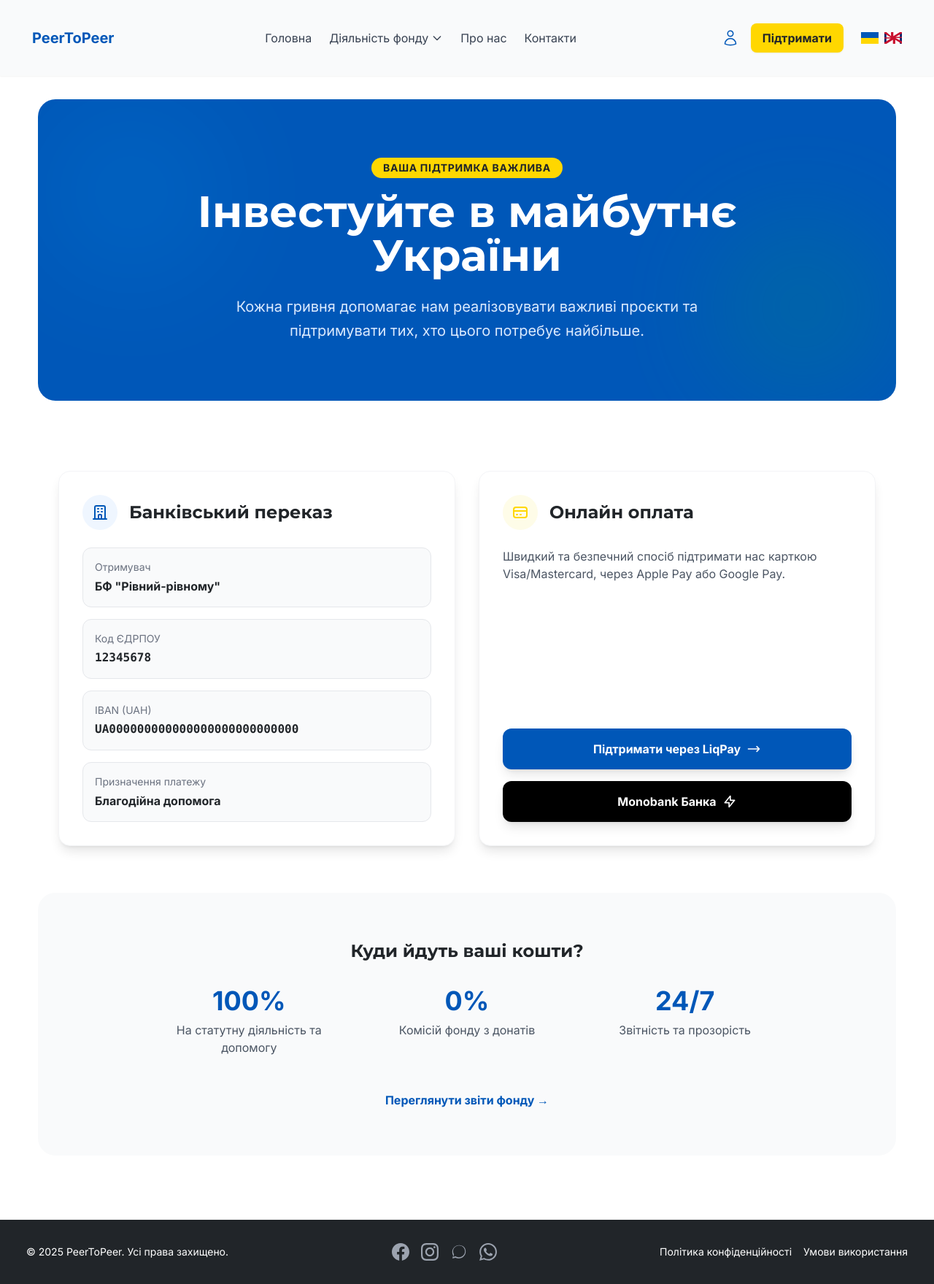
After one commit to VikTornado/PeerToPeer, a Django app: page /donate/ in a window 1280 px wide. The commit adds this page. Shown: the whole page at 73% size. Run offline with Django 5.2, Linux system fonts and the light colour scheme; some libraries are stand-ins or nearby versions.

Commit message:
Add Donate page and button, fix content fallback logic, fix template syntax errors

```diff
--- a/core/urls.py
+++ b/core/urls.py
@@ -17,6 +17,7 @@ urlpatterns = [
     path('international/', international_view, name='international'),
     path('volunteering/', volunteering_view, name='volunteering'),
     path('contacts/', views.contacts_view, name='contacts'),
+    path('donate/', views.donate_view, name='donate'),
     path('volunteer-apply/', views.volunteer_apply, name='volunteer_apply'),
     path('set-language/', set_language, name='set_language'),
     # Trigger reload
--- a/core/views.py
+++ b/core/views.py
@@ -46,6 +46,10 @@ def contacts_view(request):
     return render(request, 'includes/contacts.html')
 
 
+def donate_view(request):
+    return render(request, 'includes/donate.html')
+
+
 from django.http import JsonResponse
 from django.core.mail import send_mail
 from django.views.decorators.http import require_POST
--- a/news/templates/news/news_detail.html
+++ b/news/templates/news/news_detail.html
@@ -1,4 +1,5 @@
 {% extends 'base.html' %}
+{% load static %}
 
 {% block title %}{{ news.title }} | PeerToPeer{% endblock %}
 
--- a/static/css/styles.css
+++ b/static/css/styles.css
@@ -803,6 +803,10 @@ h1, h2, h3, h4, h5, h6 {
   margin-top: auto;
 }
 
+.mt-12 {
+  margin-top: 3rem;
+}
+
 .line-clamp-3 {
   overflow: hidden;
   display: -webkit-box;
@@ -894,6 +898,10 @@ h1, h2, h3, h4, h5, h6 {
   height: 100%;
 }
 
+.h-5 {
+  height: 1.25rem;
+}
+
 .max-h-\[400px\] {
   max-height: 400px;
 }
@@ -960,6 +968,10 @@ h1, h2, h3, h4, h5, h6 {
 
 .w-full {
   width: 100%;
+}
+
+.w-5 {
+  width: 1.25rem;
 }
 
 .max-w-2xl {
@@ -1096,6 +1108,10 @@ h1, h2, h3, h4, h5, h6 {
 
 .gap-8 {
   gap: 2rem;
+}
+
+.gap-2 {
+  gap: 0.5rem;
 }
 
 .space-x-2 > :not([hidden]) ~ :not([hidden]) {
@@ -1156,6 +1172,10 @@ h1, h2, h3, h4, h5, h6 {
   overflow-wrap: break-word;
 }
 
+.break-all {
+  word-break: break-all;
+}
+
 .rounded {
   border-radius: 0.25rem;
 }
@@ -1478,6 +1498,10 @@ h1, h2, h3, h4, h5, h6 {
 
 .font-sans {
   font-family: Inter, sans-serif;
+}
+
+.font-mono {
+  font-family: ui-monospace, SFMono-Regular, Menlo, Monaco, Consolas, "Liberation Mono", "Courier New", monospace;
 }
 
 .text-2xl {
@@ -1944,6 +1968,10 @@ h1, h2, h3, h4, h5, h6 {
   color: rgb(255 255 255 / var(--tw-text-opacity, 1));
 }
 
+.group:hover .group-hover\:opacity-100 {
+  opacity: 1;
+}
+
 @media (min-width: 640px) {
   .sm\:inline {
     display: inline;
@@ -2023,6 +2051,10 @@ h1, h2, h3, h4, h5, h6 {
     display: block;
   }
 
+  .md\:inline-block {
+    display: inline-block;
+  }
+
   .md\:flex {
     display: flex;
   }
--- a/templates/base.html
+++ b/templates/base.html
@@ -1,4 +1,4 @@
-{% load static %}
+{% load static i18n %}
 <!DOCTYPE html>
 <html lang="uk" class="h-full">
   <head>
--- a/templates/includes/about.html
+++ b/templates/includes/about.html
@@ -4,7 +4,7 @@
 {% block content %}
 <div class="font-sans text-gray-700">
 
-  {% if page.content %}
+  {% if page.content and page.content|striptags|length > 5 %}
     <div class="container mx-auto py-12 px-4 prose max-w-none text-gray-700">
       {{ page.content|safe }}
     </div>
--- /dev/null
+++ b/templates/includes/donate.html
@@ -0,0 +1,116 @@
+{% extends 'base.html' %}
+{% load i18n static %}
+
+{% block title %}{% trans "Підтримати фонд" %} | PeerToPeer{% endblock %}
+
+{% block content %}
+<div class="font-sans text-gray-700">
+
+  <!-- Hero Section -->
+  <section class="relative py-20 bg-[#0057B8] text-white overflow-hidden rounded-3xl my-8 mx-4 md:mx-0">
+    <div class="relative z-10 max-w-4xl mx-auto text-center px-4">
+      <div class="inline-block px-4 py-1 rounded-full bg-[#FFD700] text-[#212529] font-bold text-sm mb-4 uppercase tracking-wider">
+        {% trans "Ваша підтримка важлива" %}
+      </div>
+      <h1 class="text-4xl md:text-6xl font-heading font-bold mb-6 leading-tight">
+        {% trans "Інвестуйте в майбутнє України" %}
+      </h1>
+      <p class="text-xl text-blue-100 max-w-2xl mx-auto leading-relaxed">
+        {% trans "Кожна гривня допомагає нам реалізовувати важливі проєкти та підтримувати тих, хто цього потребує найбільше." %}
+      </p>
+    </div>
+    <!-- Decor -->
+    <div class="absolute top-0 left-0 w-64 h-64 bg-white opacity-10 rounded-full mix-blend-overlay filter blur-3xl"></div>
+    <div class="absolute bottom-0 right-0 w-64 h-64 bg-[#FFD700] opacity-20 rounded-full mix-blend-overlay filter blur-3xl"></div>
+  </section>
+
+  <!-- Payment Methods Grid -->
+  <section class="py-16 max-w-6xl mx-auto px-4">
+    <div class="grid md:grid-cols-2 gap-8">
+
+      <!-- Bank Transfer -->
+      <div class="bg-white p-8 rounded-2xl shadow-lg border border-gray-100">
+        <div class="flex items-center mb-6">
+          <div class="w-12 h-12 bg-blue-50 rounded-full flex items-center justify-center mr-4">
+            <svg class="w-6 h-6 text-[#0057B8]" fill="none" stroke="currentColor" viewBox="0 0 24 24"><path stroke-linecap="round" stroke-linejoin="round" stroke-width="2" d="M19 21V5a2 2 0 00-2-2H7a2 2 0 00-2 2v16m14 0h2m-2 0h-5m-9 0H3m2 0h5M9 7h1m-1 4h1m4-4h1m-1 4h1m-5 10v-5a1 1 0 011-1h2a1 1 0 011 1v5m-4 0h4"></path></svg>
+          </div>
+          <h2 class="text-2xl font-bold text-[#212529]">{% trans "Банківський переказ" %}</h2>
+        </div>
+
+        <div class="space-y-4">
+          <div class="p-4 bg-gray-50 rounded-xl border border-gray-200">
+            <p class="text-sm text-gray-500 mb-1">{% trans "Отримувач" %}</p>
+            <p class="font-bold text-[#212529] break-words">БФ "Рівний-рівному"</p>
+          </div>
+          <div class="p-4 bg-gray-50 rounded-xl border border-gray-200">
+            <p class="text-sm text-gray-500 mb-1">{% trans "Код ЄДРПОУ" %}</p>
+            <p class="font-bold text-[#212529] font-mono">12345678</p>
+          </div>
+          <div class="p-4 bg-gray-50 rounded-xl border border-gray-200 relative group cursor-pointer" onclick="navigator.clipboard.writeText('UA000000000000000000000000000'); alert('IBAN скопійовано!')">
+            <p class="text-sm text-gray-500 mb-1">IBAN (UAH)</p>
+            <p class="font-bold text-[#212529] font-mono break-all">UA000000000000000000000000000</p>
+            <div class="absolute top-4 right-4 text-[#0057B8] opacity-0 group-hover:opacity-100 transition">
+              <svg class="w-5 h-5" fill="none" stroke="currentColor" viewBox="0 0 24 24"><path stroke-linecap="round" stroke-linejoin="round" stroke-width="2" d="M8 16H6a2 2 0 01-2-2V6a2 2 0 012-2h8a2 2 0 012 2v2m-6 12h8a2 2 0 002-2v-8a2 2 0 00-2-2h-8a2 2 0 00-2 2v8a2 2 0 002 2z"></path></svg>
+            </div>
+          </div>
+          <div class="p-4 bg-gray-50 rounded-xl border border-gray-200">
+            <p class="text-sm text-gray-500 mb-1">{% trans "Призначення платежу" %}</p>
+            <p class="font-bold text-[#212529]">{% trans "Благодійна допомога" %}</p>
+          </div>
+        </div>
+      </div>
+
+      <!-- Online Payment -->
+      <div class="bg-white p-8 rounded-2xl shadow-lg border border-gray-100 flex flex-col">
+        <div class="flex items-center mb-6">
+          <div class="w-12 h-12 bg-yellow-50 rounded-full flex items-center justify-center mr-4">
+            <svg class="w-6 h-6 text-[#FFD700]" fill="none" stroke="currentColor" viewBox="0 0 24 24"><path stroke-linecap="round" stroke-linejoin="round" stroke-width="2" d="M3 10h18M7 15h1m4 0h1m-7 4h12a3 3 0 003-3V8a3 3 0 00-3-3H6a3 3 0 00-3 3v8a3 3 0 003 3z"></path></svg>
+          </div>
+          <h2 class="text-2xl font-bold text-[#212529]">{% trans "Онлайн оплата" %}</h2>
+        </div>
+
+        <p class="text-gray-600 mb-8">
+          {% trans "Швидкий та безпечний спосіб підтримати нас карткою Visa/Mastercard, через Apple Pay або Google Pay." %}
+        </p>
+
+        <div class="mt-auto space-y-4">
+          <button class="w-full py-4 bg-[#0057B8] text-white font-bold rounded-xl hover:bg-blue-700 transition shadow-lg flex items-center justify-center gap-2">
+            <span>{% trans "Підтримати через LiqPay" %}</span>
+            <svg class="w-5 h-5" fill="none" stroke="currentColor" viewBox="0 0 24 24"><path stroke-linecap="round" stroke-linejoin="round" stroke-width="2" d="M17 8l4 4m0 0l-4 4m4-4H3"></path></svg>
+          </button>
+          <button class="w-full py-4 bg-black text-white font-bold rounded-xl hover:bg-gray-800 transition shadow-lg flex items-center justify-center gap-2">
+            <span>{% trans "Monobank Банка" %}</span>
+            <svg class="w-5 h-5" fill="none" stroke="currentColor" viewBox="0 0 24 24"><path stroke-linecap="round" stroke-linejoin="round" stroke-width="2" d="M13 10V3L4 14h7v7l9-11h-7z"></path></svg>
+          </button>
+        </div>
+      </div>
+
+    </div>
+  </section>
+
+  <!-- FAQ / Trust Section -->
+  <section class="py-16 bg-gray-50 rounded-3xl mx-4 md:mx-0 mb-12">
+    <div class="max-w-4xl mx-auto px-4 text-center">
+      <h2 class="text-2xl font-heading font-bold text-[#212529] mb-8">{% trans "Куди йдуть ваші кошти?" %}</h2>
+      <div class="grid md:grid-cols-3 gap-8">
+        <div>
+          <div class="text-4xl font-bold text-[#0057B8] mb-2">100%</div>
+          <p class="text-gray-600">{% trans "На статутну діяльність та допомогу" %}</p>
+        </div>
+        <div>
+          <div class="text-4xl font-bold text-[#0057B8] mb-2">0%</div>
+          <p class="text-gray-600">{% trans "Комісій фонду з донатів" %}</p>
+        </div>
+        <div>
+          <div class="text-4xl font-bold text-[#0057B8] mb-2">24/7</div>
+          <p class="text-gray-600">{% trans "Звітність та прозорість" %}</p>
+        </div>
+      </div>
+      <div class="mt-12">
+        <a href="{% url 'statut' %}" class="text-[#0057B8] font-bold hover:underline">{% trans "Переглянути звіти фонду" %} →</a>
+      </div>
+    </div>
+  </section>
+
+</div>
+{% endblock %}
--- a/templates/includes/header.html
+++ b/templates/includes/header.html
@@ -65,6 +65,11 @@
   </a>
 {% endif %}
 
+<!-- Donate Button -->
+<a href="{% url 'donate' %}" class="hidden md:inline-block px-4 py-2 bg-[#FFD700] text-[#212529] font-bold rounded-lg hover:bg-yellow-400 transition shadow-sm">
+  {% trans "Підтримати" %}
+</a>
+
 <!-- Language Switcher with flags -->
 <form action="{% url 'set_language' %}" method="post" class="flex items-center space-x-2">
   {% csrf_token %}
@@ -131,7 +136,11 @@
       <a href="{% url 'about' %}" class="{% if request.path == '/about/' %}text-[#0057B8] font-semibold{% else %}text-gray-700{% endif %}">{% trans "Про нас" %}</a>
       <a href="/contacts/" class="{% if request.path == '/contacts/' %}text-[#0057B8] font-semibold{% else %}text-gray-700{% endif %}">{% trans "Контакти" %}</a>
 
-      <!-- Login -->
+      <!-- Donate Button Mobile -->
+      <a href="{% url 'donate' %}" class="block w-full text-center px-4 py-3 bg-[#FFD700] text-[#212529] font-bold rounded-lg hover:bg-yellow-400 transition shadow-sm">
+        {% trans "Підтримати" %}
+      </a>
+
       <!-- Login -->
       <a href="#" class="flex items-center text-[#0057B8] hover:text-[#004494] transition">
         <svg xmlns="http://www.w3.org/2000/svg" fill="none" viewBox="0 0 24 24" stroke-width="1.5" stroke="currentColor" class="w-6 h-6 mr-2">
--- a/templates/includes/international.html
+++ b/templates/includes/international.html
@@ -4,7 +4,7 @@
 {% block content %}
 <div class="font-sans text-gray-700">
 
-  {% if page.content %}
+  {% if page.content and page.content|striptags|length > 5 %}
     <div class="container mx-auto py-12 px-4 prose max-w-none text-gray-700">
       {{ page.content|safe }}
     </div>
--- a/templates/includes/projects.html
+++ b/templates/includes/projects.html
@@ -4,7 +4,7 @@
 {% block content %}
 <div class="font-sans text-gray-700">
 
-  {% if page.content %}
+  {% if page.content and page.content|striptags|length > 5 %}
     <div class="container mx-auto py-12 px-4 prose max-w-none text-gray-700">
       {{ page.content|safe }}
     </div>
--- a/templates/includes/statut.html
+++ b/templates/includes/statut.html
@@ -4,7 +4,7 @@
 {% block content %}
 <div class="font-sans text-gray-700">
 
-  {% if page.content %}
+  {% if page.content and page.content|striptags|length > 5 %}
     <div class="container mx-auto py-12 px-4 prose max-w-none text-gray-700">
       {{ page.content|safe }}
     </div>
--- a/templates/includes/volunteering.html
+++ b/templates/includes/volunteering.html
@@ -4,7 +4,7 @@
 {% block content %}
 <div class="font-sans text-gray-700">
 
-  {% if page.content %}
+  {% if page.content and page.content|striptags|length > 5 %}
     <div class="container mx-auto py-12 px-4 prose max-w-none text-gray-700">
       {{ page.content|safe }}
     </div>
```
Also changed, not shown: db.sqlite3.
